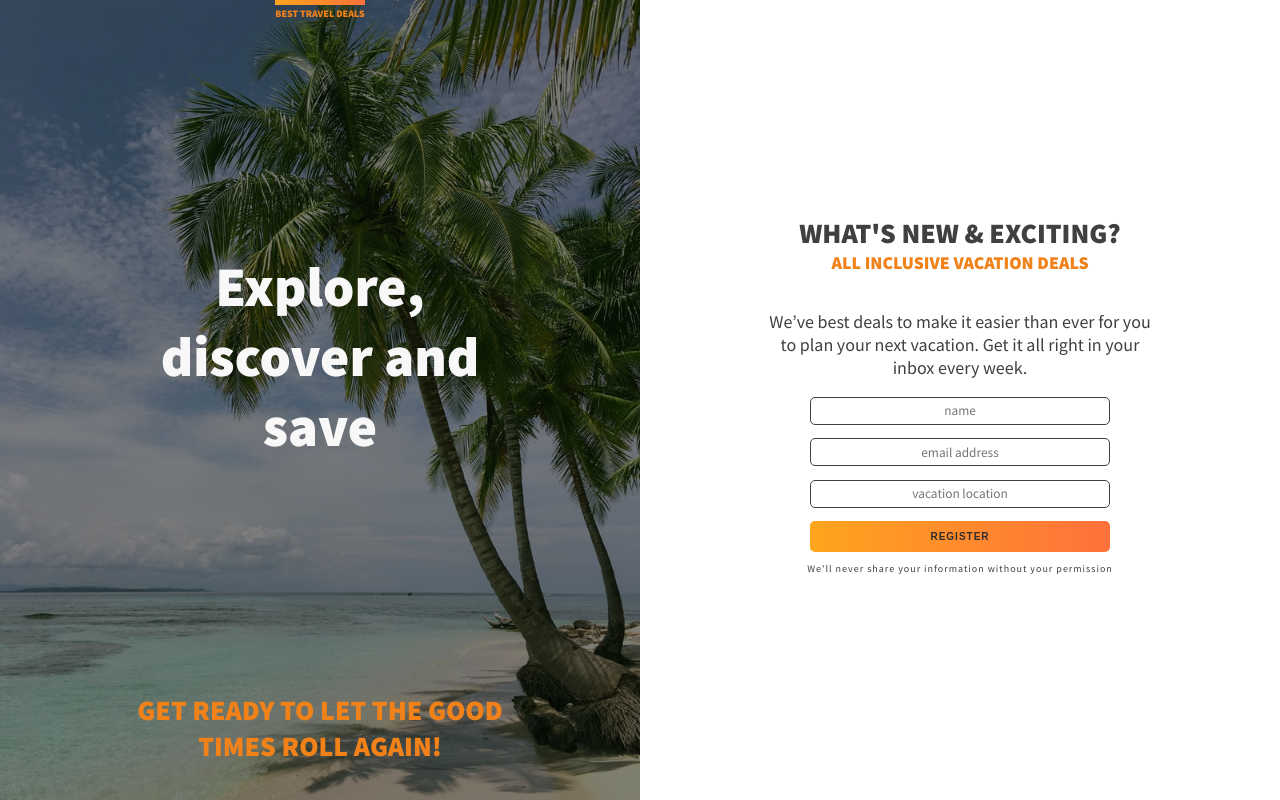
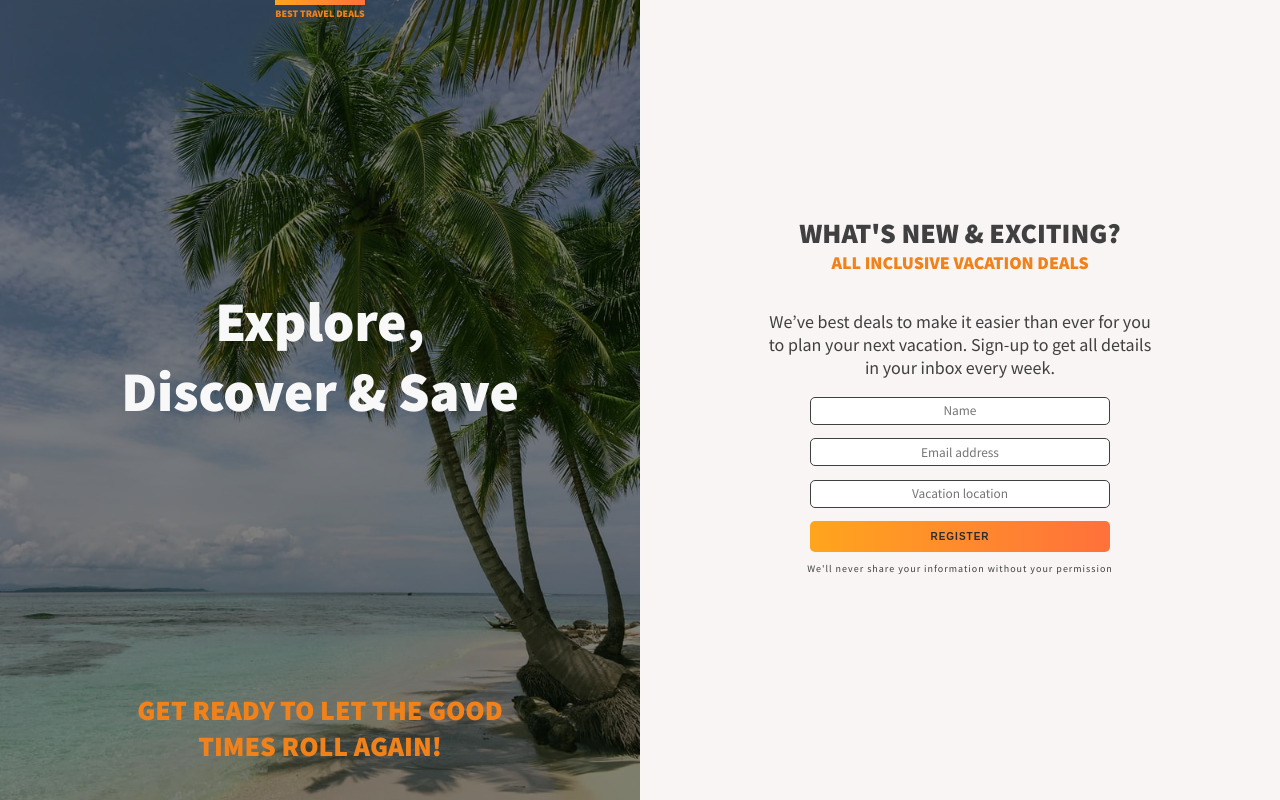
Before and after one commit to thetechjournal/challenge-accessibility, a plain HTML site: page index.html in a window 1280 px wide. Drawn offline with Linux system fonts and the light colour scheme.

Commit message:
add READMe.md

```diff
--- a/index.html
+++ b/index.html
@@ -9,7 +9,7 @@
 </head>
 <body>
     <div class="intro">
-        <h1><strong>Explore, discover and save</strong></h1>
+        <h1><strong>Explore, Discover & Save</strong></h1>
         <p>Get ready to let the good times roll again!</p>
         <p class="top-text">Best travel deals</p>
     </div>
@@ -17,12 +17,12 @@
     <div id="main-content" class="main-content">
         <h2>WHAT'S NEW & EXCITING?</h2>
         <p>All inclusive vacation deals</p>
-        <p>We’ve best deals to make it easier than ever for you to plan your next vacation. Get it all right in your inbox every week.</p>
+        <p>We’ve best deals to make it easier than ever for you to plan your next vacation. Sign-up to get all details in your inbox every week.</p>
 
         <form id="Email-Collector" class="email-collector" action="#" method="POST">
-            <input name="firstName" type="text" required placeholder="name">
-            <input name="emailAddress" type="email" required  placeholder="email address">
-            <input name="destination" type="text" required  placeholder="vacation location">
+            <input name="firstName" type="text" required placeholder="Name">
+            <input name="emailAddress" type="email" required  placeholder="Email address">
+            <input name="destination" type="text" required  placeholder="Vacation location">
             <button class="btn btn-primary" type="submit">Register</button>
         </form>
 
--- a/style/style.css
+++ b/style/style.css
@@ -10,7 +10,7 @@
     --black: #272727;
     --gray: #404040;
     --gray-dark: #2F2C2C;
-    --gray-lighter: rgb(190, 184, 184);
+    --gray-lighter: rgb(250, 245, 245);
 }
 
 body {
@@ -19,6 +19,7 @@ body {
     font-size: 1rem;
     color: var(--gray);
     text-align: center;
+    background-color: var(--gray-lighter);
 }
 
 
@@ -129,7 +130,7 @@ input {
     text-align: inherit;
     margin-bottom: 1em;
     padding: .35em;
-    border: 1px solid var(--gray);;
+    border: 1px solid var(--gray);
     transform: scale(1);
     transition: transform 250ms;
 }
@@ -159,6 +160,7 @@ input:focus {
 .btn-primary:hover,
 .btn-primary:focus {
     transform: scale(1.1);
+
 }
 
 /* =================
```
Also changed, not shown: 1 other file.
